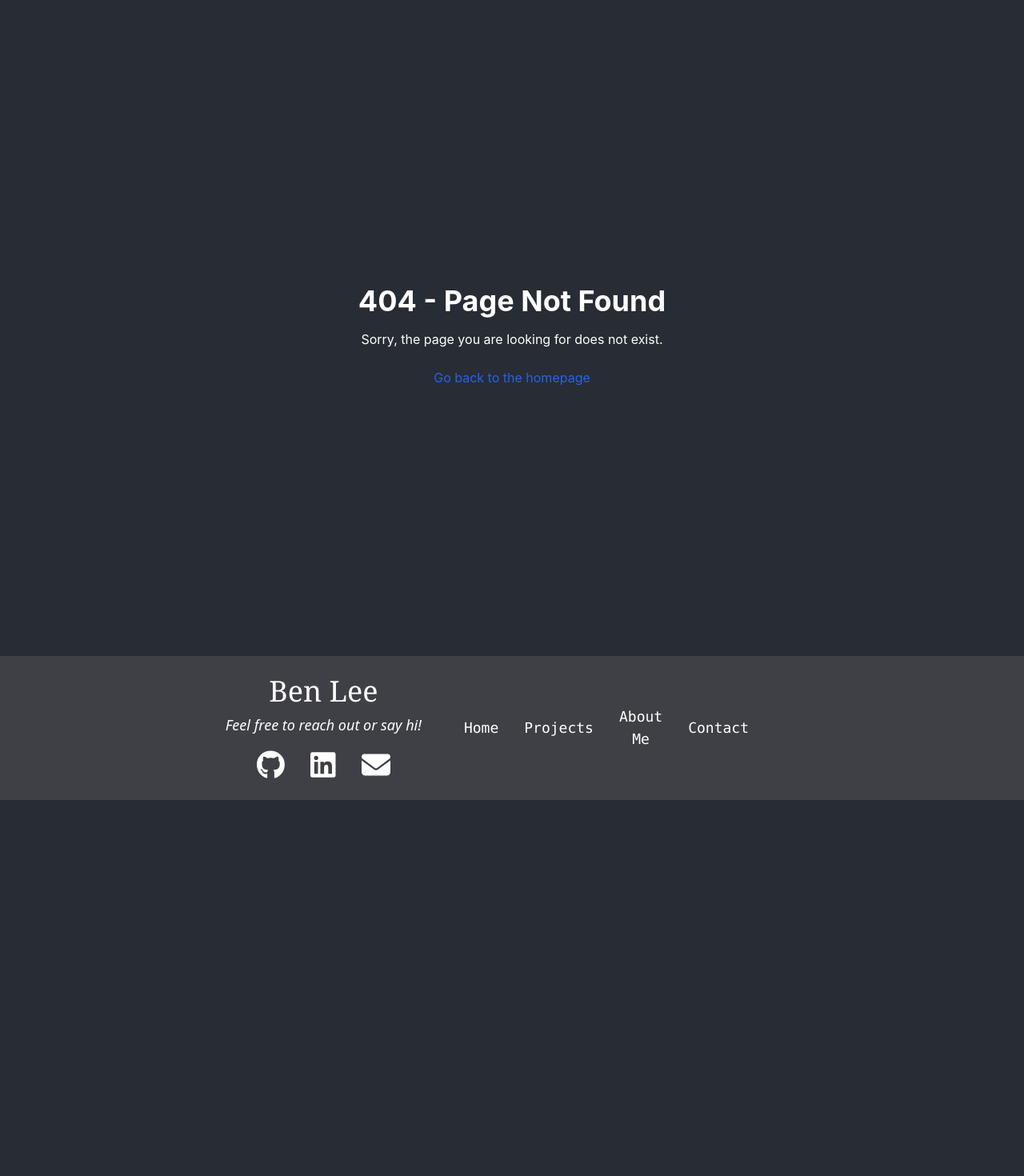
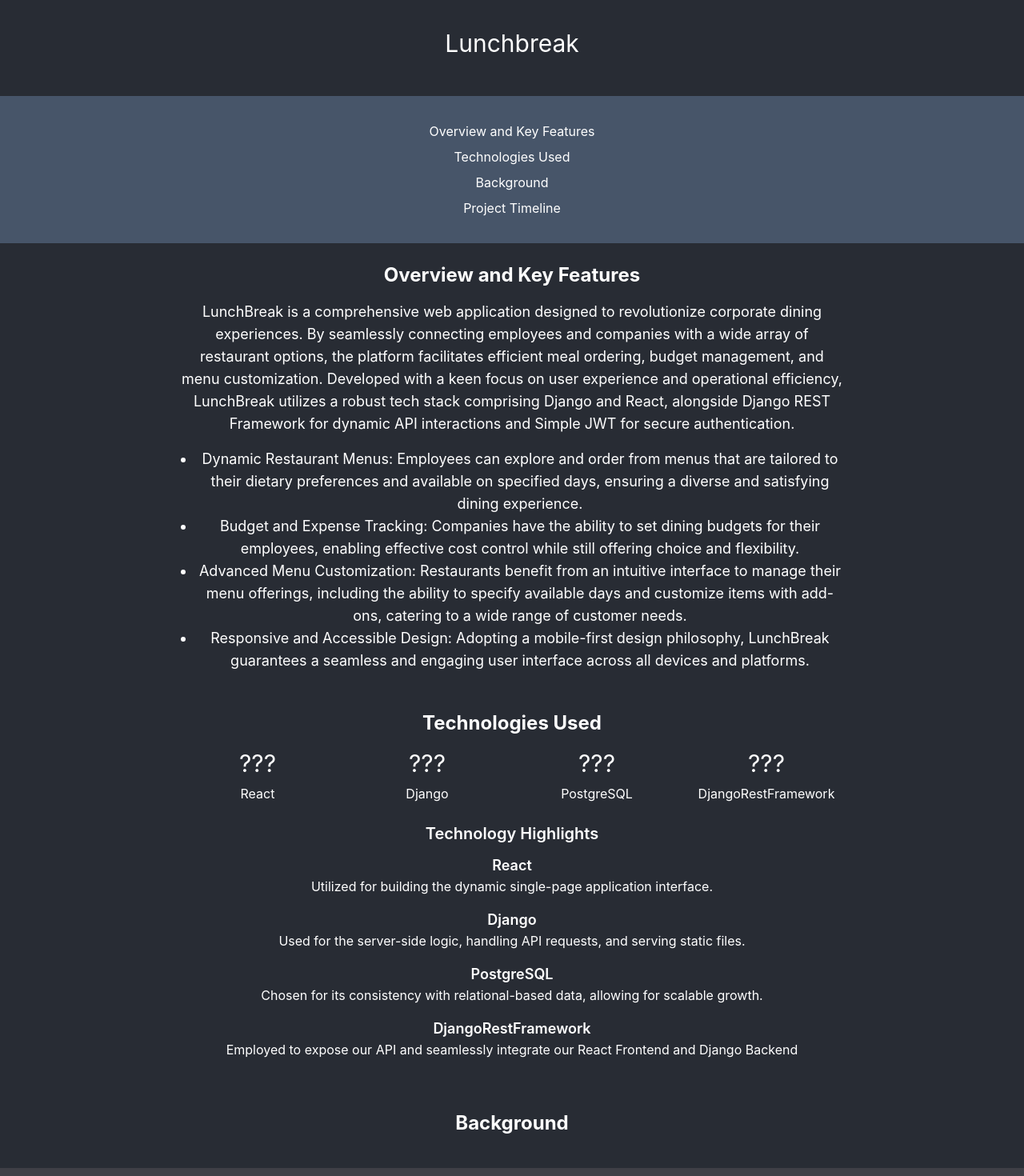
Before and after one commit to benjaehyun/react-portfolio, a React (Create React App) app: page /projects/lunchbreak in a window 1280 px wide. Shown: the part 140-1610 px from the top of the page at 80% size. Before the commit the page ends 1140 px from the top, so only its background shows below. Built offline with nearby package versions, Linux system fonts and the light colour scheme.

Commit message:
added skeleton for lunchbreak as an ongoing project

```diff
--- /dev/null
+++ b/src/components/LunchbreakComponents/BackgroundComponent.jsx
@@ -0,0 +1,10 @@
+import React from 'react'
+
+export default function BackgroundComponent() {
+  return (
+    <section className="py-6 px-4 lg:px-8 max-w-4xl mx-auto">
+        <h2 className="text-2xl text-white font-bold mb-4">Background</h2>
+        {/* <p className="text-white text-lg">This is an example of section content that is engaging and easy to read, focusing on user experience across all devices.</p> */}
+    </section>
+  )
+}
--- /dev/null
+++ b/src/components/LunchbreakComponents/OverviewAndGoalsComponent.jsx
@@ -0,0 +1,18 @@
+import React from 'react'
+
+export default function OverviewAndGoalsComponent() {
+    return (
+        <section id="overview" className="py-6 px-4 lg:px-8 max-w-4xl mx-auto text-white">
+            <h2 className="text-2xl font-bold mb-4">Overview and Key Features</h2>
+            <p className="text-lg mb-4">
+            LunchBreak is a comprehensive web application designed to revolutionize corporate dining experiences. By seamlessly connecting employees and companies with a wide array of restaurant options, the platform facilitates efficient meal ordering, budget management, and menu customization. Developed with a keen focus on user experience and operational efficiency, LunchBreak utilizes a robust tech stack comprising Django and React, alongside Django REST Framework for dynamic API interactions and Simple JWT for secure authentication.
+            </p>
+            <ul className="list-disc pl-5 text-lg">
+                <li>Dynamic Restaurant Menus: Employees can explore and order from menus that are tailored to their dietary preferences and available on specified days, ensuring a diverse and satisfying dining experience.</li>
+                <li>Budget and Expense Tracking: Companies have the ability to set dining budgets for their employees, enabling effective cost control while still offering choice and flexibility.</li>
+                <li>Advanced Menu Customization: Restaurants benefit from an intuitive interface to manage their menu offerings, including the ability to specify available days and customize items with add-ons, catering to a wide range of customer needs.</li>
+                <li>Responsive and Accessible Design: Adopting a mobile-first design philosophy, LunchBreak guarantees a seamless and engaging user interface across all devices and platforms.</li>
+            </ul>
+        </section>
+    );
+}
--- /dev/null
+++ b/src/components/LunchbreakComponents/TableofContents.jsx
@@ -0,0 +1,15 @@
+import React from 'react'
+
+export default function TableofContents() {
+  return (
+    <nav className=" p-4 bg-slate-600 lg:p-8">
+        <ul className="space-y-2">
+            <li><a href="#overview" className="text-white hover:text-slate-900 transition-colors">Overview and Key Features</a></li>
+            <li><a href="#technologies" className="text-white hover:text-slate-900 transition-colors">Technologies Used</a></li>
+            <li><a href="#background" className="text-white hover:text-slate-900 transition-colors">Background</a></li>
+            <li><a href="#timeline" className="text-white hover:text-slate-900 transition-colors">Project Timeline</a></li>
+        </ul>
+    </nav>
+
+  )
+}
--- /dev/null
+++ b/src/components/LunchbreakComponents/TechnologiesComponent.jsx
@@ -0,0 +1,34 @@
+import React from 'react'
+
+const technologiesUsed = [
+    { name: "React", description: "Utilized for building the dynamic single-page application interface." },
+    { name: "Django", description: "Used for the server-side logic, handling API requests, and serving static files." },
+    { name: "PostgreSQL", description: "Chosen for its consistency with relational-based data, allowing for scalable growth." },
+    { name: "DjangoRestFramework", description: "Employed to expose our API and seamlessly integrate our React Frontend and Django Backend " },
+];
+
+export default function TechnologiesComponent() {
+    return (
+        <section id="technologies" className="py-6 px-4 lg:px-8 max-w-4xl mx-auto text-white">
+            <h2 className="text-2xl font-bold mb-4">Technologies Used</h2>
+            <div className="grid grid-cols-2 md:grid-cols-4 gap-4 mb-6">
+                {technologiesUsed.map((tech, index) => (
+                    <div key={index} className="flex flex-col items-center">
+                        {/* Placeholder for tech logo, consider replacing '???' with an actual <img> tag or icon component */}
+                        <div className="text-3xl">???</div>
+                        <p className="mt-2">{tech.name}</p>
+                    </div>
+                ))}
+            </div>
+            <div className="technology-highlights">
+                <h3 className="text-xl font-semibold mb-3">Technology Highlights</h3>
+                {technologiesUsed.map((tech, index) => (
+                    <div key={index} className="mb-4">
+                        <h4 className="text-lg font-semibold">{tech.name}</h4>
+                        <p>{tech.description}</p>
+                    </div>
+                ))}
+            </div>
+        </section>
+    );
+}
--- /dev/null
+++ b/src/components/LunchbreakComponents/TextSectionComponent.jsx
@@ -0,0 +1,12 @@
+import React from 'react'
+
+export default function TextSectionComponent() {
+  return (
+    <section className="py-6 px-4 lg:px-8 max-w-4xl mx-auto">
+        <h2 className="text-2xl text-white font-bold mb-4">Section Title</h2>
+        <p className="text-white text-lg">This is an example of section content that is engaging and easy to read, focusing on user experience across all devices.</p>
+        {/* Additional content styled similarly */}
+    </section>
+
+  )
+}
--- a/src/pages/App/App.jsx
+++ b/src/pages/App/App.jsx
@@ -14,6 +14,8 @@ import Footer from '../../components/Footer/Footer';
 import { Analytics } from '@vercel/analytics/react';
 import React, { useState } from 'react';
 import ScrollToTop from '../../utilities/ScrollToTop';
+import LunchbreakProjectPage from '../LunchbreakProjectPage/LunchbreakProjectPage';
+import BrewistaProjectPage from '../BrewistaProjectPage/BrewistaProjectPage';
 
 function App() {
 
@@ -30,6 +32,8 @@ function App() {
           <Route path='/projects/cardio' element={<CardioProjectPage isMobileMenuOpen={isMobileMenuOpen}/>} />
           <Route path='/projects/thedraft' element={<TheDraftProjectPage isMobileMenuOpen={isMobileMenuOpen}/>} />
           <Route path='/projects/lowkey' element={<LowkeyProjectPage isMobileMenuOpen={isMobileMenuOpen}/>} />
+          <Route path='/projects/lunchbreak' element={<LunchbreakProjectPage isMobileMenuOpen={isMobileMenuOpen}/>} />
+          <Route path='/projects/brewista' element={<BrewistaProjectPage isMobileMenuOpen={isMobileMenuOpen}/>} />
           <Route path='/about' element={<AboutPage isMobileMenuOpen={isMobileMenuOpen}/>} />
           <Route path='/contact' element={<ContactPage />} />
           <Route path='*' element={<NotFoundPage />} />
--- /dev/null
+++ b/src/pages/BrewistaProjectPage/BrewistaProjectPage.jsx
@@ -0,0 +1,8 @@
+import React from 'react'
+
+export default function BrewistaProjectPage({isMobileMenuOpen}) {
+    const paddingTopClass = isMobileMenuOpen ? 'pt-60' : 'pt-24';
+    return (
+        <div className={`${isMobileMenuOpen}`}>BrewistaProjectPage</div>
+    )
+}
--- /dev/null
+++ b/src/pages/LunchbreakProjectPage/LunchbreakProjectPage.jsx
@@ -0,0 +1,27 @@
+import React from 'react'
+import TextSectionComponent from '../../components/LunchbreakComponents/TextSectionComponent'
+import TableofContents from '../../components/LunchbreakComponents/TableofContents';
+import BackgroundComponent from '../../components/LunchbreakComponents/BackgroundComponent';
+import OverviewAndGoalsComponent from '../../components/LunchbreakComponents/OverviewAndGoalsComponent';
+import TechnologiesComponent from '../../components/LunchbreakComponents/TechnologiesComponent';
+
+export default function LunchbreakProjectPage({isMobileMenuOpen}) {
+    const paddingTopClass = isMobileMenuOpen ? 'pt-60' : 'pt-4';
+    return (
+        <>
+            <div className={`${paddingTopClass} text-white text-3xl pb-12`}>Lunchbreak</div>
+            <TableofContents />
+            <div id="overview">
+                <OverviewAndGoalsComponent />
+            </div>
+            <div id="technologies">
+                <TechnologiesComponent />
+            </div>
+            <div id="background">
+                <BackgroundComponent />
+            </div>
+
+        </>
+
+    )
+}
```
Also changed, not shown: src/components/LunchbreakComponents/ConclusionComponent.jsx (added), src/components/LunchbreakComponents/GalleryComponent.jsx (added), src/components/LunchbreakComponents/HeaderComponent.jsx (added), src/components/LunchbreakComponents/TimelineComponent.jsx (added).
